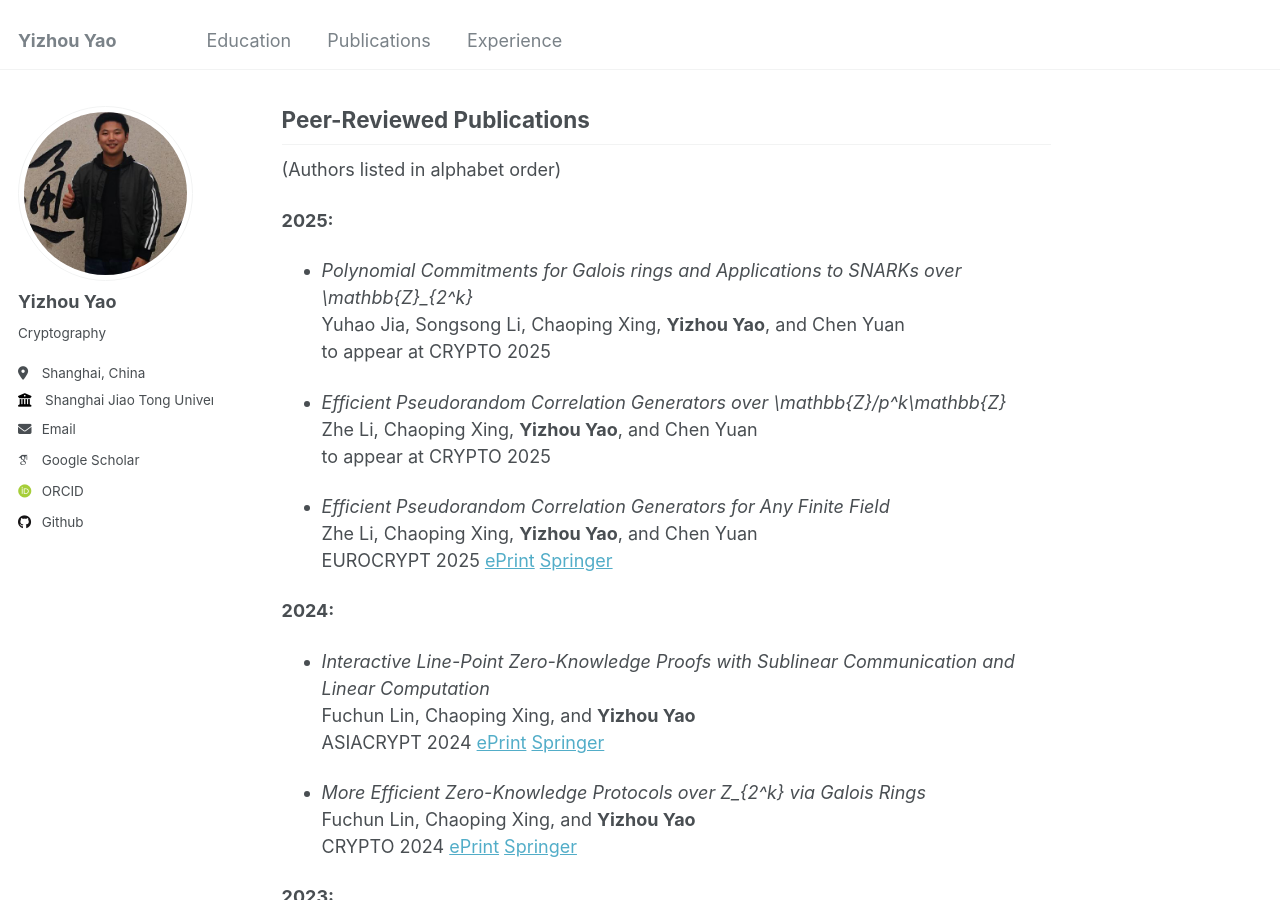
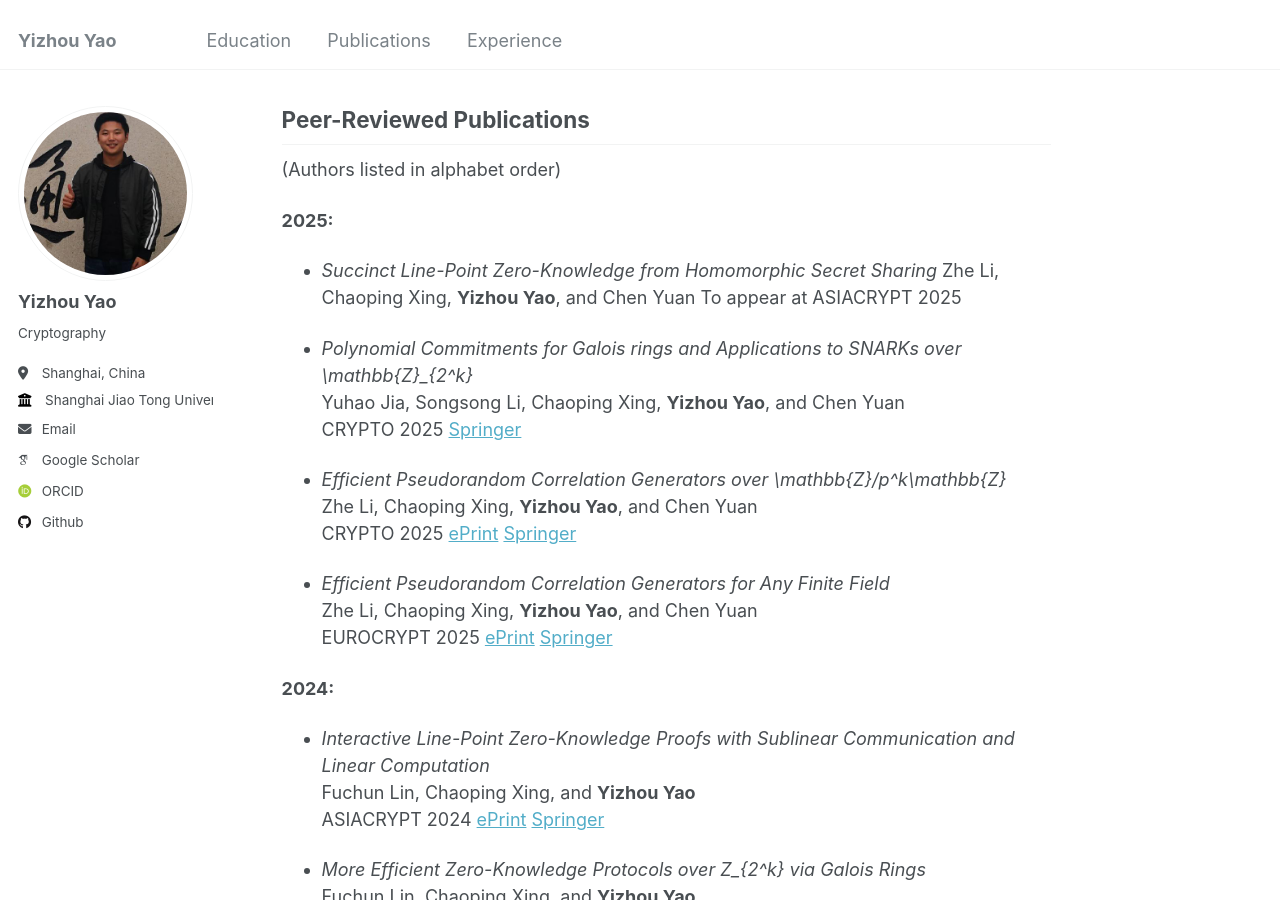
Before and after one commit to sjtu-YizhouYao/sjtu-YizhouYao.github.io, a Jekyll site: the page built from _pages/about.md, in a window 1280 px wide and 900 px high, scrolled down 510 px. Built offline with Jekyll 4.4.1, drawn with Linux system fonts in a browser that asks for light colours; some web fonts are replaced.

Commit message:
Update about.md

```diff
--- a/_pages/about.md
+++ b/_pages/about.md
@@ -23,13 +23,17 @@ I am a Ph.D. candidate at the Shanghai Jiao Tong University (2021- now), fortuna
 (Authors listed in alphabet order)
 
 **2025:**
+- *Succinct Line-Point Zero-Knowledge from Homomorphic Secret Sharing*
+  Zhe Li, Chaoping Xing, **Yizhou Yao**, and Chen Yuan
+  To appear at ASIACRYPT 2025
+
 - *Polynomial Commitments for Galois rings and Applications to SNARKs over \mathbb{Z}_{2^k}*
   Yuhao Jia, Songsong Li, Chaoping Xing, **Yizhou Yao**, and Chen Yuan
-  to appear at CRYPTO 2025
+  CRYPTO 2025 [Springer](https://link.springer.com/chapter/10.1007/978-3-032-01887-8_17)
 
 - *Efficient Pseudorandom Correlation Generators over \mathbb{Z}/p^k\mathbb{Z}*
   Zhe Li, Chaoping Xing, **Yizhou Yao**, and Chen Yuan
-  to appear at CRYPTO 2025
+  CRYPTO 2025 [ePrint](https://eprint.iacr.org/2025/1223) [Springer](https://link.springer.com/chapter/10.1007/978-3-032-01884-7_7)
 
 - *Efficient Pseudorandom Correlation Generators for Any Finite Field*
   Zhe Li, Chaoping Xing, **Yizhou Yao**, and Chen Yuan
```
